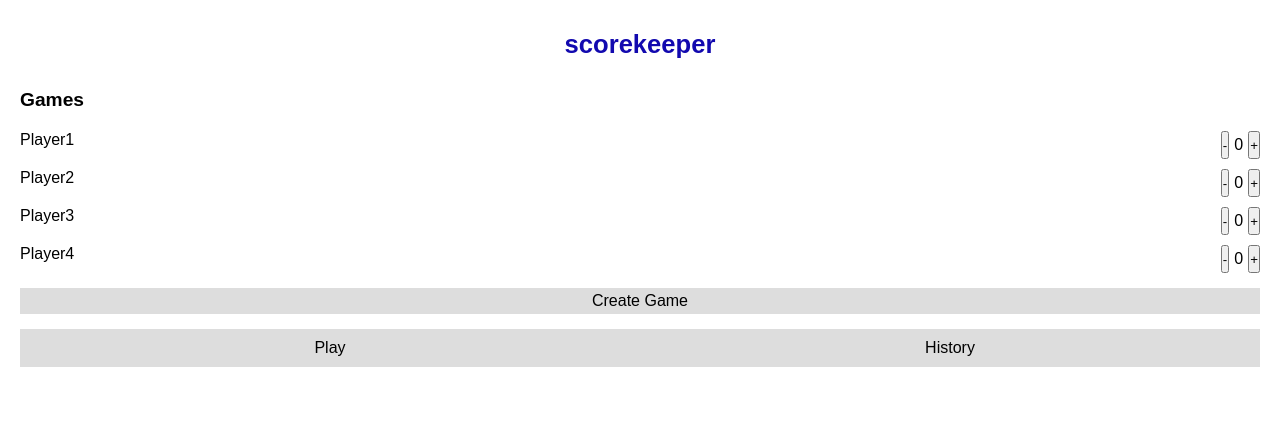
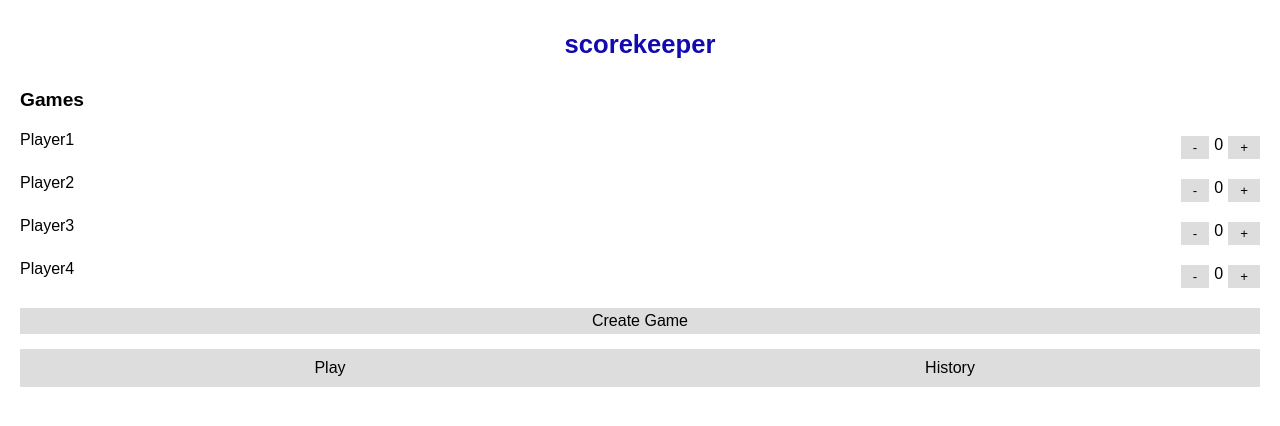
Before and after one commit to HannaSophia-92/scorekeeper, a React (Create React App) app: page /create in a window 1280 px wide. Shown: the top 426 px of the page. Built offline with nearby package versions, Linux system fonts and the light colour scheme; a web font is replaced by a local one.

Commit message:
Add styles

```diff
--- a/src/components/Button.js
+++ b/src/components/Button.js
@@ -4,7 +4,7 @@ export default styled.button`
   font-family: "Lexend Peta", sans-serif;
   text-decoration: none;
   color: black;
-  width: 100%;
+
   background-color: #ddd;
   border: none;
   padding: 4px 12px;
--- a/src/components/Player.js
+++ b/src/components/Player.js
@@ -1,4 +1,5 @@
 import styled from "styled-components";
+import Button from "./Button";
 
 export default function Player({
   name,
@@ -9,13 +10,13 @@ export default function Player({
   return (
     <Wrapper>
       <Name>{name}</Name>
-      <button aria-label="Decrease Score" onClick={onDecrementPlayerScore}>
+      <Button aria-label="Decrease Score" onClick={onDecrementPlayerScore}>
         -
-      </button>
+      </Button>
       <Score>{score}</Score>
-      <button aria-label="Increase Score" onClick={onIncrementPlayerScore}>
+      <Button aria-label="Increase Score" onClick={onIncrementPlayerScore}>
         +
-      </button>
+      </Button>
     </Wrapper>
   );
 }
```
